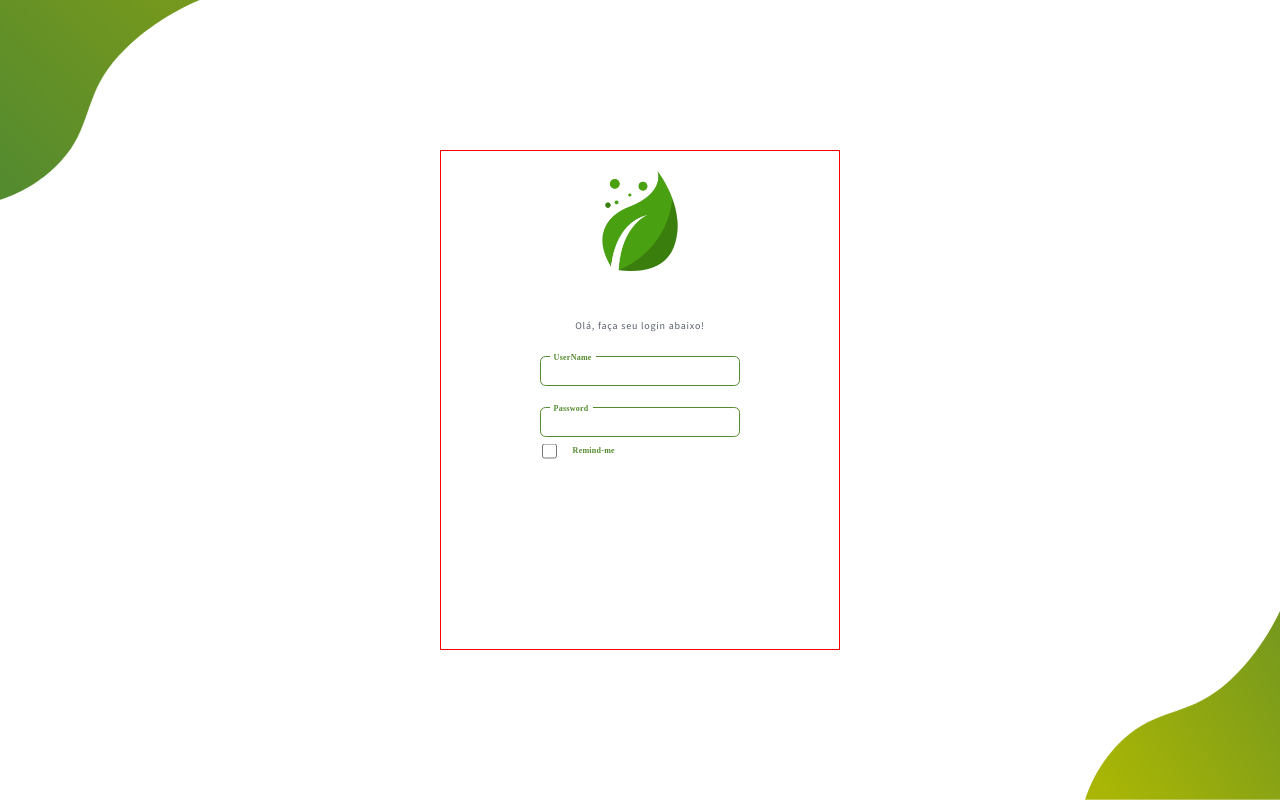
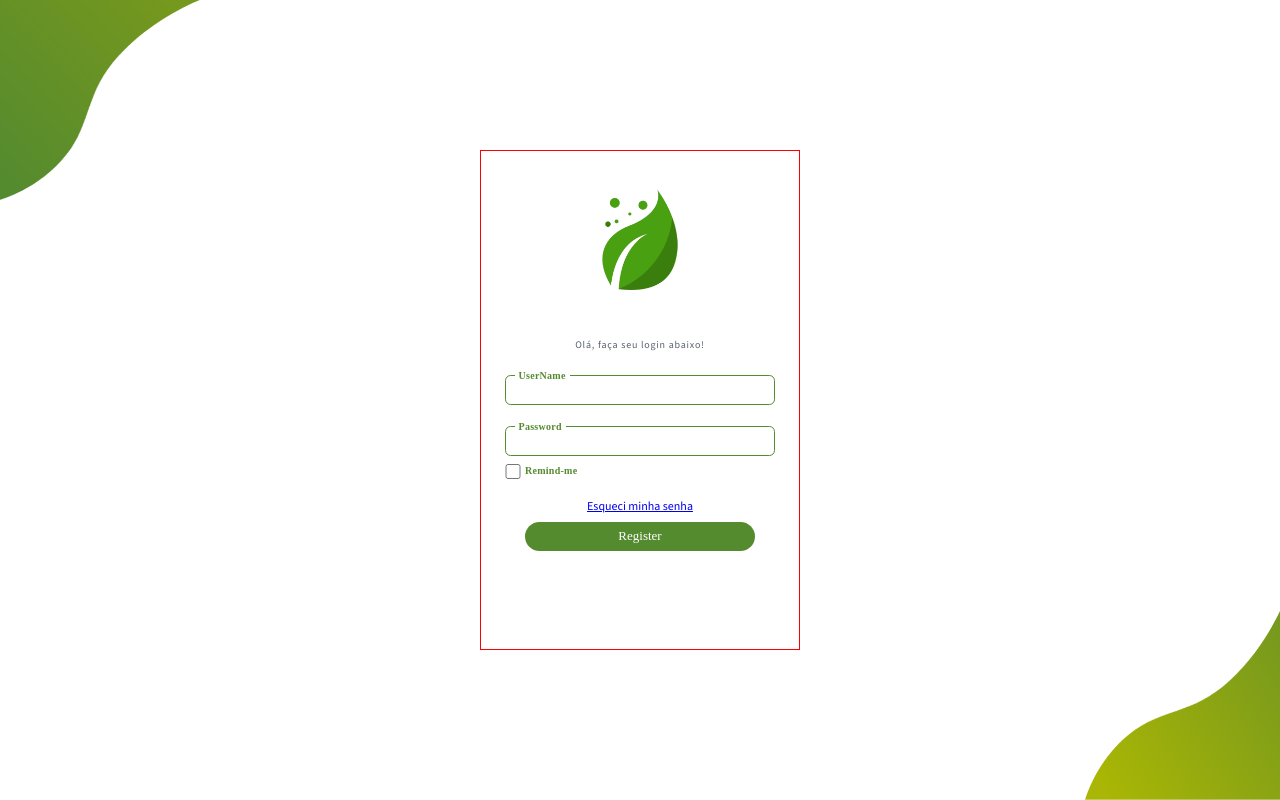
Before and after one commit to leonardojcpg/loomi-frontend-challenge, a React (Vite) app: page /register in a window 1280 px wide. Built offline with nearby package versions, Linux system fonts and the light colour scheme.

Commit message:
feat: Creating button component and changing all px code to rem

```diff
--- /dev/null
+++ b/src/Components/Button/index.jsx
@@ -0,0 +1,12 @@
+import PropTypes from "prop-types";
+
+import { RegisterButton } from "./styles.js";
+
+export const Button = ({buttonText}) => {
+  return <RegisterButton>{buttonText}</RegisterButton>;
+};
+
+
+Button.propTypes = {
+    buttonText: PropTypes.string.isRequired,
+}
--- /dev/null
+++ b/src/Components/Button/styles.js
@@ -0,0 +1,14 @@
+import styled from 'styled-components'
+
+export const RegisterButton = styled.button`
+    width: 230px;
+    height: 29px;
+    border: none;
+    color: #fff;
+    background: #558B2F;
+    font-family: "source sans pro";
+    font-weight: 400;
+    font-size: 13px;
+    border-radius: 15px;
+    margin-top: .5rem;
+`
--- a/src/Components/UserForm/index.jsx
+++ b/src/Components/UserForm/index.jsx
@@ -5,7 +5,9 @@ import {
   CheckboxContainer,
   CheckboxLabel,
 } from "./styles.js";
+
 import leaf from "./assets/leaf.png";
+import { Button } from "../Button/index.jsx";
 
 export const UserForm = () => {
   return (
@@ -25,11 +27,13 @@ export const UserForm = () => {
 
         <CheckboxContainer>
           <input className="checkbox" type="checkbox" id="remindMe" name="remindMe" />
-          <CheckboxLabel htmlFor="remindMe">Remind-me</CheckboxLabel>
+          <CheckboxLabel className="remindMe" htmlFor="remindMe">Remind-me</CheckboxLabel>
         </CheckboxContainer>
       </form>
-      <div className="forgotPassword"></div>
-      <div className="button"></div>
+      <div className="forgotPassword">
+        <a href="_blank">Esqueci minha senha</a>
+      </div>
+        <Button buttonText="Register"/>
     </UserFormBackgroundContainer>
   );
 };
--- a/src/Components/UserForm/styles.js
+++ b/src/Components/UserForm/styles.js
@@ -5,7 +5,7 @@ export const UserFormBackgroundContainer = styled.div`
     flex-direction: column;
     align-items: center;
     justify-content: center;
-    width: 25rem;
+    width: 20rem;
     height: 31.25rem;
     margin: 0 auto;
     position: absolute;
@@ -15,25 +15,33 @@ export const UserFormBackgroundContainer = styled.div`
     border: 1px solid red;
 
     form{
-        margin-bottom: 100px;
+        margin-bottom: 5.625rem;
         .checkbox{
-            margin: 2px;
             background: #FFFFFF 0% 0% no-repeat padding-box;
             border: 1px solid #595F6E;
-            border-radius: 5px;
-            width: 15px;
-            height: 15px;
+            border-radius: 0.313rem;
+            width: 1rem;
+            height: 0.938rem;
         }
     }
 
-    input{
-        width: 200px;
-        height: 30px;
+    .inputName{
+        padding-left: 0.5rem;
+        width: 16.875rem;
+        height: 1.875rem;
         display: flex;
         border: 0.063rem solid #558B2F;
         border-radius: 0.35rem;
         transform: translate(0%, -30%);
+    }
 
+    .inputPassword{
+        width: 16.875rem;
+        height: 1.875rem;
+        display: flex;
+        border: 0.063rem solid #558B2F;
+        border-radius: 0.35rem;
+        transform: translate(0%, -30%);
     }
 
     label{
@@ -41,9 +49,21 @@ export const UserFormBackgroundContainer = styled.div`
         position: relative;
         z-index: 1;
         background-color: white;
-        padding: 0 4px;
-        font: 600 8px Source Sans Pro;
+        padding: 0 0.25rem;
+        font: 600 0.625rem Source Sans Pro;
         letter-spacing: 0.26px;
+        color: #558B2F;
+    }
+
+    input.checkbox{
+        margin-top: -0.05rem;
+        margin-right: -0.6rem;
+
+    }
+
+    .forgotPassword{
+        margin-top: -5rem;
+        font-size: 0.75rem;
         color: #558B2F;
     }
 `;
@@ -57,10 +77,10 @@ export const LeafImg = styled.div`
 
 export const HelloMessageSpanContainer = styled.div`
     transform: translate(0, -90%);
-    width: 461px;
+    width: 28.813rem;
     text-align: center;
-    font: normal normal 400 10px Source Sans Pro;
-    letter-spacing: 0.8px;
+    font: normal 400 0.625rem Source Sans Pro;
+    letter-spacing: 0.05rem;
     color: #595F6E;
     opacity: 1;
 `
@@ -70,11 +90,12 @@ export const CheckboxContainer = styled.div`
 `
 
 export const CheckboxLabel = styled.label`
-    width: 92px;
-    height: 23px;
+    .remindMe{
+        font-family: "Source Sans Pro";
+    }
+    width: 5.75rem;
+    height: 1.438rem;
     text-align: left;
-    font: 400 20px Roboto;
-    letter-spacing: 0px;
     color: #4D4F5C;
     opacity: 1;
 `
--- a/src/Pages/Login/index.jsx
+++ b/src/Pages/Home/index.jsx
@@ -1,4 +1,4 @@
-export const Login = () => {
+export const Home = () => {
     return (
         <>
         </>
--- a/src/Routes/index.jsx
+++ b/src/Routes/index.jsx
@@ -1,14 +1,14 @@
 import { BrowserRouter as Router, Routes, Route } from "react-router-dom";
 import {Register} from '../Pages/Register'
-import {Login} from '../Pages/Login'
+import {Home} from '../Pages/Home'
 import {Dashboard} from '../Pages/Dashboard'
 
 export const RouteApp = () => {
     return (
         <Router>
             <Routes>
-                <Route exact path="/register" element={<Register />}/>
-                <Route path="/login" element={<Login />}/>
+                <Route exact path="/" element={<Home />}/>
+                <Route path="/register" element={<Register />}/>
                 <Route path="/dashboard" element={<Dashboard />}/>
             </Routes>
         </Router>
```
